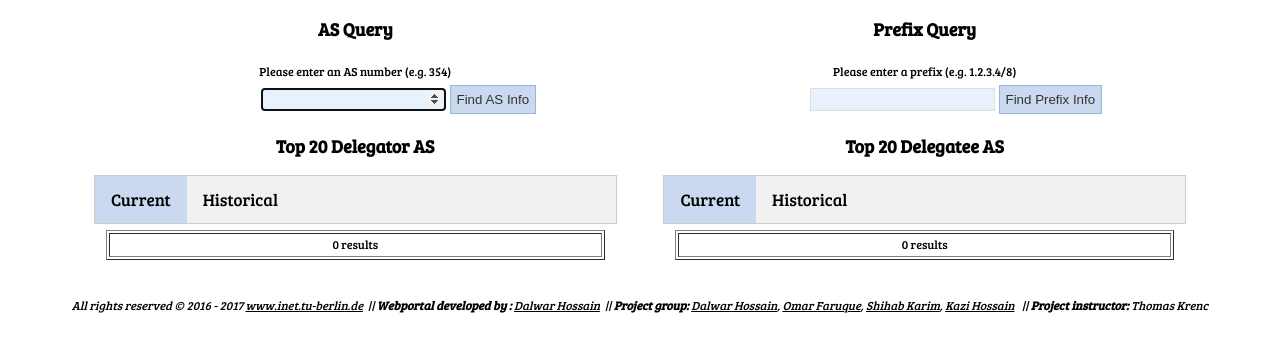
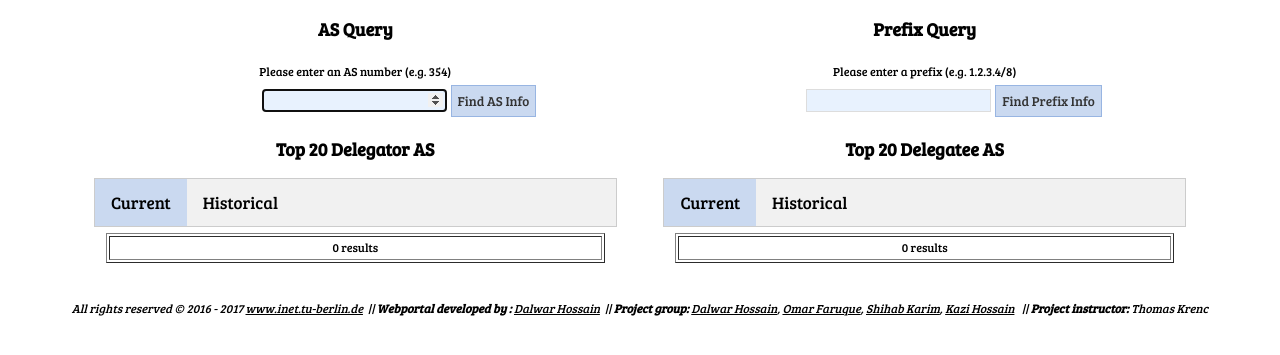
Before and after one commit to dalwar23/bgp_webportal, a PHP site: page / in a window 1280 px wide. Shown: the part 445-800 px from the top of the page. Run offline with PHP 8.4, Linux system fonts and the light colour scheme; data that the repository does not hold is empty.

Commit message:
Bug fix on design issue

```diff
--- a/css/style.css
+++ b/css/style.css
@@ -153,6 +153,7 @@ Main Content
   border: 1px solid #98B5E2;
   background-color: #CAD9F0;
   color: #333333;
+  font-family:'Bree serif', Fallback, serif;
   font-weight: normal;
   cursor: pointer;
 }
```
